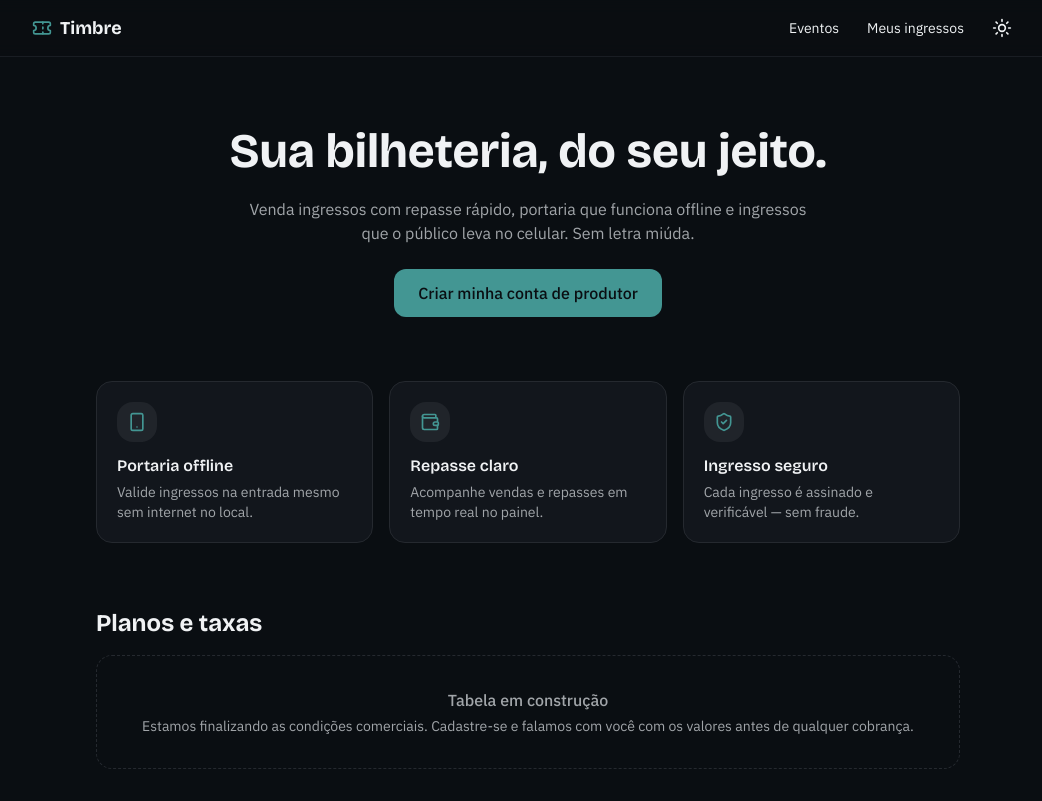
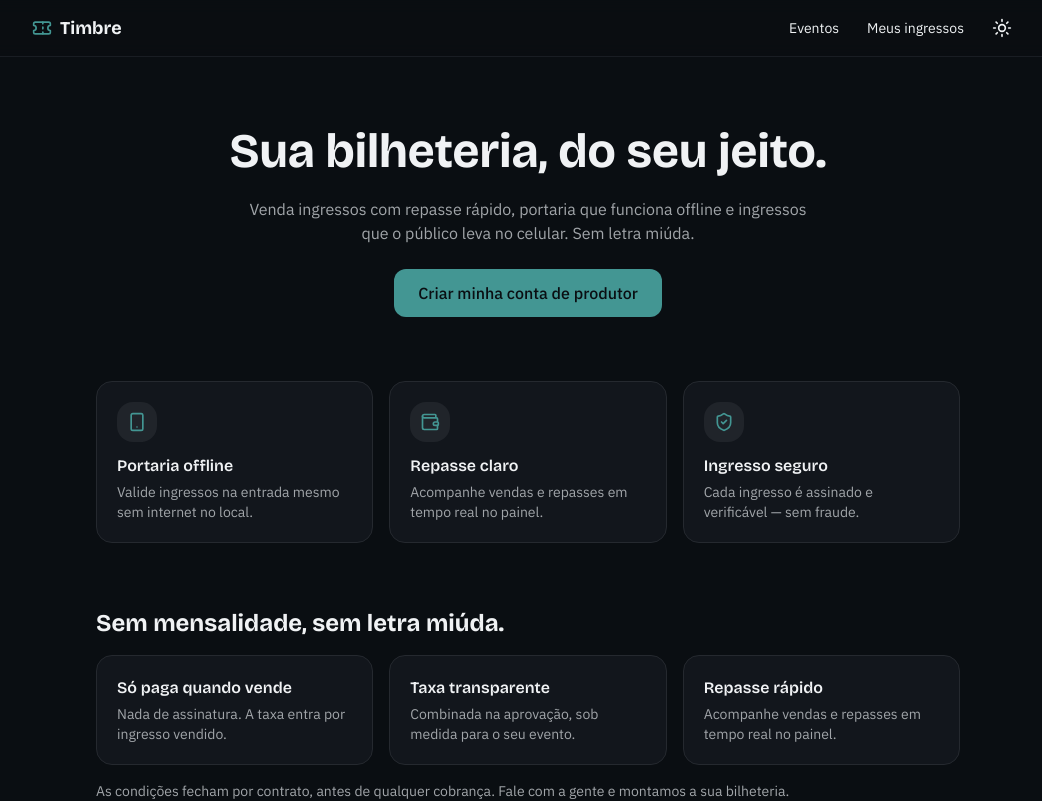
Before and after one commit to jadersonmarc/sapienza-timbre-web, a Next.js app: page /para-produtores in a window 1280 px wide. Shown: the top 801 px of the page, without its empty margins (112-1154 px from the left). Built offline with nearby package versions, Linux system fonts and the light colour scheme.

Commit message:
Onda 4: landing de produtores com fale-com-vendas, estados de meus ingressos, boundaries (loading/error/not-found) e CSP só em produção

```diff
--- /dev/null
+++ b/app/error.tsx
@@ -0,0 +1,34 @@
+'use client'
+
+import { useEffect } from 'react'
+import { TriangleAlert } from 'lucide-react'
+import { SiteHeader } from '@/components/site-header'
+
+// Error boundary global: captura erro de render/SSR e oferece "tentar de novo", em vez de
+// tela quebrada. O digest/log fica só no console do servidor.
+export default function Error({ error, reset }: { error: Error & { digest?: string }; reset: () => void }) {
+  useEffect(() => {
+    console.error(error)
+  }, [error])
+
+  return (
+    <>
+      <SiteHeader />
+      <main className="mx-auto flex max-w-md flex-col items-center px-4 pb-20 pt-24 text-center">
+        <div className="flex size-12 items-center justify-center rounded-full bg-signal/15 text-signal">
+          <TriangleAlert className="size-6" />
+        </div>
+        <h1 className="mt-4 font-display text-2xl font-bold">Algo deu errado</h1>
+        <p className="mt-2 text-sm text-muted-foreground">
+          Não conseguimos carregar esta página. Tente de novo em instantes.
+        </p>
+        <button
+          onClick={reset}
+          className="mt-6 inline-flex h-11 items-center rounded-lg bg-primary px-5 text-sm font-medium text-primary-foreground"
+        >
+          Tentar de novo
+        </button>
+      </main>
+    </>
+  )
+}
--- a/app/ingressos/page.tsx
+++ b/app/ingressos/page.tsx
@@ -2,7 +2,7 @@
 
 import { useEffect, useState } from 'react'
 import Link from 'next/link'
-import { CalendarDays, LogOut, Ticket, WifiOff } from 'lucide-react'
+import { CalendarDays, LogOut, Ticket, WifiOff, RefreshCw } from 'lucide-react'
 import { SiteHeader } from '@/components/site-header'
 import { Button } from '@/components/ui/button'
 import { TicketQR } from '@/components/ticket-qr'
@@ -19,6 +19,7 @@ export default function IngressosPage() {
   const [tickets, setTickets] = useState<MyTicket[] | null>(null)
   const [authed, setAuthed] = useState<boolean | null>(null)
   const [offline, setOffline] = useState(false)
+  const [lastSync, setLastSync] = useState<Date | null>(null)
 
   useEffect(() => {
     if ('serviceWorker' in navigator) navigator.serviceWorker.register('/sw.js').catch(() => {})
@@ -30,6 +31,8 @@ export default function IngressosPage() {
         setAuthed(authed)
         if (authed) {
           setTickets(tickets)
+          setOffline(false)
+          setLastSync(new Date())
           try {
             localStorage.setItem(CACHE_KEY, JSON.stringify(tickets))
           } catch {}
@@ -46,6 +49,7 @@ export default function IngressosPage() {
         setAuthed(authed)
         if (authed) {
           setTickets(tickets)
+          setLastSync(new Date())
           try {
             localStorage.setItem(CACHE_KEY, JSON.stringify(tickets))
           } catch {}
@@ -84,12 +88,25 @@ export default function IngressosPage() {
       <main className="mx-auto max-w-md px-4 pb-20 pt-8">
         <div className="flex items-center justify-between">
           <h1 className="font-display text-2xl font-bold">Meus ingressos</h1>
+          <div className="flex items-center gap-2">
+            {authed && (
+              <button onClick={reload} className="flex items-center gap-1.5 text-sm text-muted-foreground">
+                <RefreshCw className="size-4" /> Atualizar
+              </button>
+            )}
             {authed && (
               <button onClick={doLogout} className="flex items-center gap-1.5 text-sm text-muted-foreground">
                 <LogOut className="size-4" /> Sair
               </button>
             )}
           </div>
+        </div>
+
+        {authed && lastSync && !offline && (
+          <p className="mt-1 text-xs text-muted-foreground">
+            Sincronizado às {lastSync.toLocaleTimeString('pt-BR', { hour: '2-digit', minute: '2-digit' })}
+          </p>
+        )}
 
         {offline && (
           <p className="mt-3 flex items-center gap-2 rounded-lg bg-secondary p-2 text-sm text-muted-foreground">
@@ -102,10 +119,18 @@ export default function IngressosPage() {
         {authed === false && (
           <div className="mt-10 rounded-2xl border border-dashed border-border p-8 text-center">
             <Ticket className="mx-auto size-8 text-muted-foreground" />
-            <p className="mt-3 text-sm text-muted-foreground">Entre para ver os ingressos que você comprou.</p>
-            <Link href="/conta" className="mt-4 block">
-              <Button className="w-full">Entrar</Button>
+            <h2 className="mt-3 font-display font-semibold">Seus ingressos ficam aqui</h2>
+            <p className="mt-2 text-sm text-muted-foreground">
+              Comprou como convidado? Entre com o e-mail usado na compra e o ingresso aparece aqui.
+            </p>
+            <div className="mt-5 space-y-2">
+              <Link href="/conta" className="block">
+                <Button className="w-full">Entrar com e-mail</Button>
               </Link>
+              <Link href="/eventos" className="block">
+                <Button variant="outline" className="w-full">Ver eventos</Button>
+              </Link>
+            </div>
           </div>
         )}
 
--- /dev/null
+++ b/app/loading.tsx
@@ -0,0 +1,11 @@
+import { Loader2 } from 'lucide-react'
+
+// Fallback global de navegação (Suspense). Leve: só um spinner centrado enquanto a rota
+// monta o conteúdo no servidor.
+export default function Loading() {
+  return (
+    <div className="flex min-h-[50vh] items-center justify-center">
+      <Loader2 className="size-6 animate-spin text-muted-foreground" />
+    </div>
+  )
+}
--- /dev/null
+++ b/app/not-found.tsx
@@ -0,0 +1,35 @@
+import Link from 'next/link'
+import { Ticket } from 'lucide-react'
+import { SiteHeader } from '@/components/site-header'
+
+// 404 customizado (resiliência percebida): em vez do genérico do Next, a marca + caminhos.
+export default function NotFound() {
+  return (
+    <>
+      <SiteHeader />
+      <main className="mx-auto flex max-w-md flex-col items-center px-4 pb-20 pt-24 text-center">
+        <div className="flex size-12 items-center justify-center rounded-full bg-secondary text-primary">
+          <Ticket className="size-6" />
+        </div>
+        <h1 className="mt-4 font-display text-2xl font-bold">Página não encontrada</h1>
+        <p className="mt-2 text-sm text-muted-foreground">
+          O link pode estar quebrado ou esta página foi movida.
+        </p>
+        <div className="mt-6 flex gap-2">
+          <Link
+            href="/"
+            className="inline-flex h-11 items-center rounded-lg bg-primary px-5 text-sm font-medium text-primary-foreground"
+          >
+            Início
+          </Link>
+          <Link
+            href="/eventos"
+            className="inline-flex h-11 items-center rounded-lg border border-border px-5 text-sm hover:bg-secondary"
+          >
+            Ver eventos
+          </Link>
+        </div>
+      </main>
+    </>
+  )
+}
--- a/app/para-produtores/page.tsx
+++ b/app/para-produtores/page.tsx
@@ -8,7 +8,7 @@ import { producerSignup } from '@/lib/client'
 
 // Landing B2B — segue o tema global (escuro no público), com o mesmo chrome do resto do site.
 // CTA real: cadastro público que cria produtor pendente de aprovação (§3.12). Sem tabela de
-// preço final (§3.13) — seção marcada como em construção.
+// preço inventada (§3.13) — seção de "fale com vendas" que qualifica antes de fechar contrato.
 export default function ParaProdutoresPage() {
   return (
     <div className="min-h-screen bg-background text-foreground">
@@ -34,16 +34,37 @@ export default function ParaProdutoresPage() {
           <Feature icon={<ShieldCheck className="size-5" />} title="Ingresso seguro" desc="Cada ingresso é assinado e verificável — sem fraude." />
         </section>
 
-        {/* Preço — BLOQUEADO (§3.13). Não inventar número. */}
+        {/* Condições comerciais — sem inventar número (§3.13). Benefícios operacionais +
+            qualificação: as taxas fecham por contrato, após a aprovação. */}
         <section className="mt-16">
-          <h2 className="font-display text-2xl font-bold">Planos e taxas</h2>
-          <div className="mt-4 rounded-2xl border border-dashed border-border p-8 text-center text-muted-foreground">
-            <p className="font-medium">Tabela em construção</p>
-            <p className="mt-1 text-sm">
-              Estamos finalizando as condições comerciais. Cadastre-se e falamos com você com os
-              valores antes de qualquer cobrança.
-            </p>
+          <h2 className="font-display text-2xl font-bold">Sem mensalidade, sem letra miúda.</h2>
+          <div className="mt-4 grid gap-4 sm:grid-cols-3">
+            <div className="rounded-2xl border border-border bg-card p-5">
+              <p className="font-display font-semibold">Só paga quando vende</p>
+              <p className="mt-1 text-sm text-muted-foreground">
+                Nada de assinatura. A taxa entra por ingresso vendido.
+              </p>
+            </div>
+            <div className="rounded-2xl border border-border bg-card p-5">
+              <p className="font-display font-semibold">Taxa transparente</p>
+              <p className="mt-1 text-sm text-muted-foreground">
+                Combinada na aprovação, sob medida para o seu evento.
+              </p>
+            </div>
+            <div className="rounded-2xl border border-border bg-card p-5">
+              <p className="font-display font-semibold">Repasse rápido</p>
+              <p className="mt-1 text-sm text-muted-foreground">
+                Acompanhe vendas e repasses em tempo real no painel.
+              </p>
+            </div>
           </div>
+          <p className="mt-4 text-sm text-muted-foreground">
+            As condições fecham por contrato, antes de qualquer cobrança. Fale com a gente e
+            montamos a sua bilheteria.
+          </p>
+          <a href="#cadastro" className="mt-4 inline-block">
+            <Button variant="outline">Falar com vendas</Button>
+          </a>
         </section>
 
         {/* Cadastro */}
--- a/middleware.ts
+++ b/middleware.ts
@@ -4,9 +4,18 @@ import { NextResponse, type NextRequest } from 'next/server'
 // de XSS — o Next lê o nonce do header e o aplica aos seus scripts). style-src mantém
 // unsafe-inline (Tailwind v4 + next/font injetam estilos inline; risco baixo). connect-src
 // 'self' porque o navegador só fala com as rotas-proxy do próprio Next.
+//
+// A CSP estrita só é aplicada em produção: em dev, o eval() do React/Next (HMR/DevTools) é
+// bloqueado pelo strict-dynamic, deixando um badge vermelho ruidoso nas telas (§4.1).
 export function middleware(req: NextRequest) {
-  const nonce = Buffer.from(crypto.randomUUID()).toString('base64')
-  const csp = [
+  const requestHeaders = new Headers(req.headers)
+  const isProd = process.env.NODE_ENV !== 'development'
+
+  let nonce = ''
+  let csp = ''
+  if (isProd) {
+    nonce = Buffer.from(crypto.randomUUID()).toString('base64')
+    csp = [
       `default-src 'self'`,
       `script-src 'self' 'nonce-${nonce}' 'strict-dynamic'`,
       `style-src 'self' 'unsafe-inline'`,
@@ -18,16 +27,14 @@ export function middleware(req: NextRequest) {
       `form-action 'self'`,
       `object-src 'none'`,
     ].join('; ')
-
-  const requestHeaders = new Headers(req.headers)
     requestHeaders.set('x-nonce', nonce)
-  requestHeaders.set('content-security-policy', csp)
+  }
 
   const res = NextResponse.next({ request: { headers: requestHeaders } })
-  res.headers.set('Content-Security-Policy', csp)
   res.headers.set('Strict-Transport-Security', 'max-age=63072000; includeSubDomains')
   res.headers.set('X-Content-Type-Options', 'nosniff')
   res.headers.set('Referrer-Policy', 'no-referrer')
+  if (isProd) res.headers.set('Content-Security-Policy', csp)
   return res
 }
 
```
Lines whose indentation alone changed are shown as unchanged.
